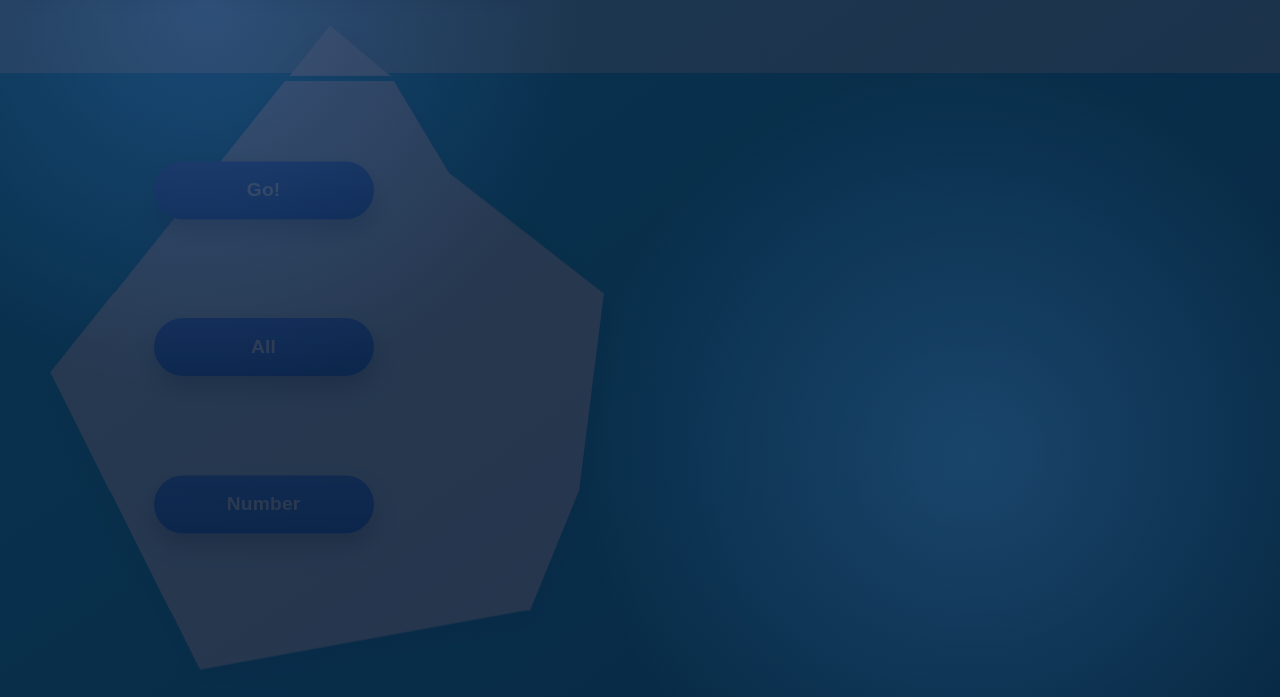
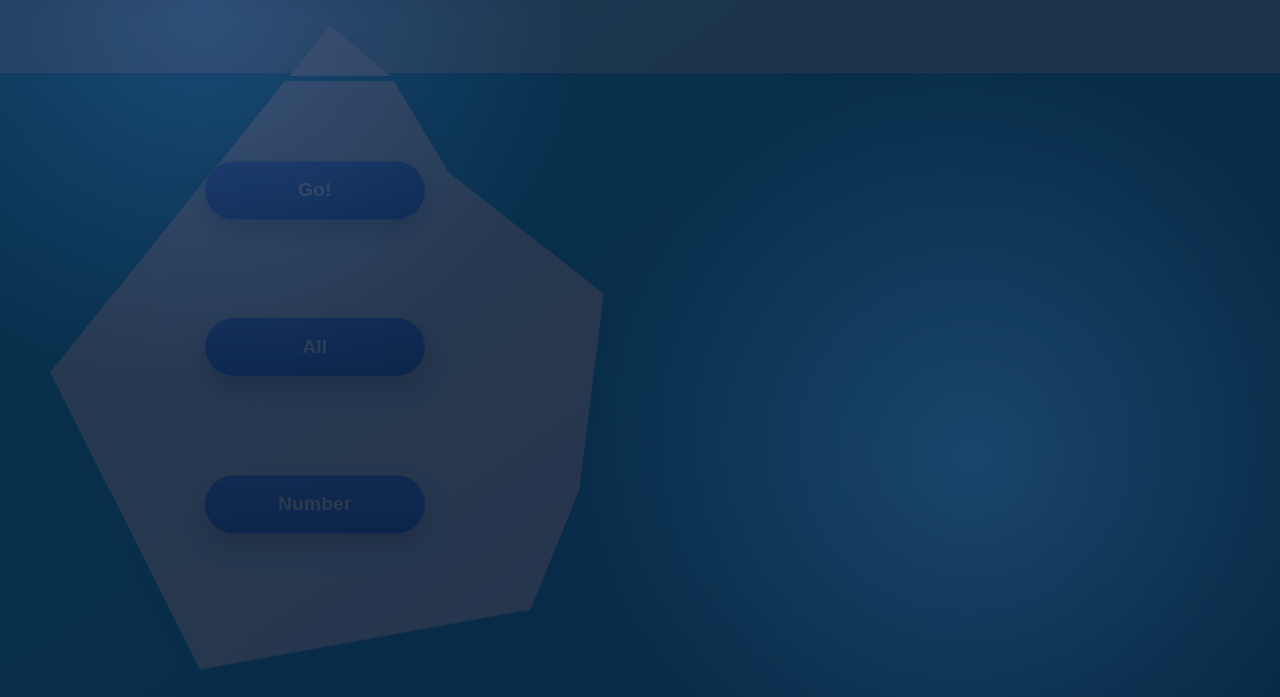
Before and after one commit to gorillaheartmedia/Icebreaker-V1.0, a plain HTML site: page index.html in a window 1280 px wide. Both pictures are taken after a click on the button "Enter". Shown: the part 103-800 px from the top of the page. Drawn offline with Linux system fonts and the light colour scheme.

Commit message:
Adjust left position of floating-ui element

```diff
--- a/index.html
+++ b/index.html
@@ -277,7 +277,7 @@
 
     .floating-ui {
       position: fixed;
-      left: clamp(50px, 12vw, 270px);
+      left: clamp(50px, 16vw, 270px);
       top: clamp(190px, 33vh, 360px);
       z-index: 5;
       width: min(460px, 92vw);
```
